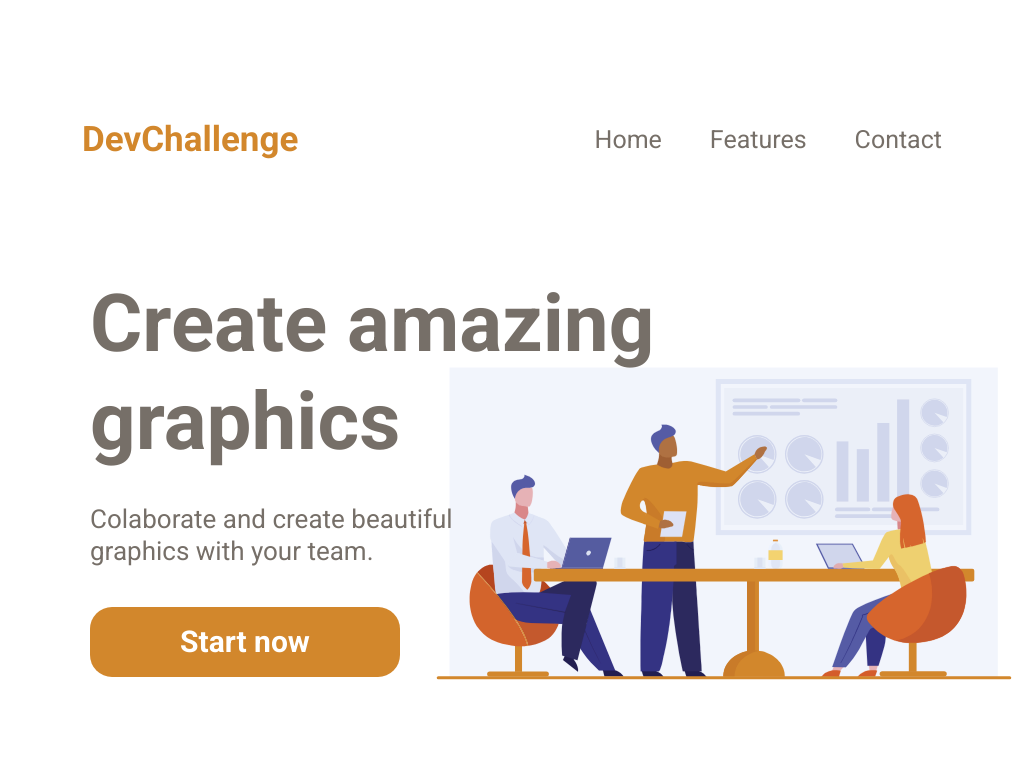
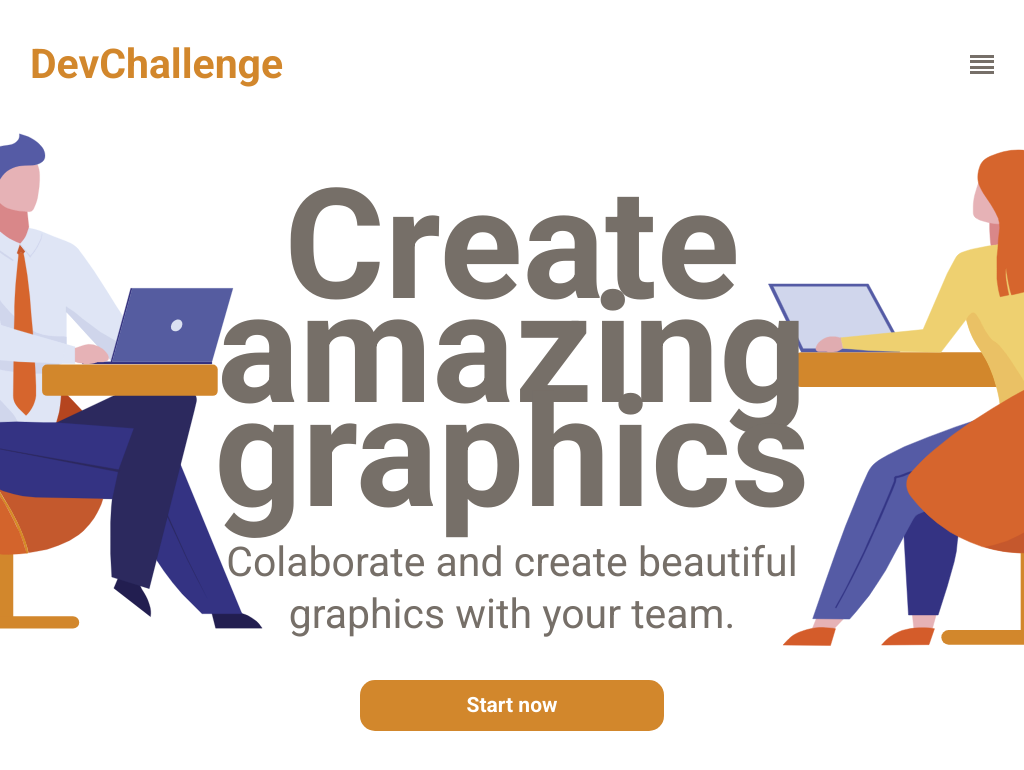
Before and after one commit to RenanTRS/AmazingGrap-DevChallenge, a React (Create React App) app: page / in a window 1024 px wide. Shown: the top 770 px of the page. Built offline with nearby package versions, Linux system fonts and the light colour scheme.

Commit message:
update for layout ipad pro

```diff
--- a/src/styles/global.scss
+++ b/src/styles/global.scss
@@ -61,7 +61,7 @@ li{
     }
 }
 
-@media screen and (min-width: 1024px) {
+@media screen and (min-width: 1025px) {
     #container{
         background: url(../assets/images/team.svg) no-repeat;
         background-size: clamp(60rem, 50vw, 82rem);
--- a/src/styles/header.scss
+++ b/src/styles/header.scss
@@ -7,7 +7,8 @@ header{
 
     h2{
         font-weight: 700;
-        font-size: 2.2rem;
+        /*font-size: 2.2rem;*/
+        font-size: clamp(2.2rem, 4vw, 5rem);
 
         color: $primary-color;
     }
@@ -103,10 +104,24 @@ header{
         }
     }
 }
+@media screen and (min-width: 1024px) and (max-width: 1200px) and (min-height: 1360px) and (max-height: 1370px){
+    header{
+        padding: 0 6rem;
+    }
+    .menu-section{
+        div{
+            gap: .44rem;
 
-@media screen and (min-width: 1024px) {
+            span.one, span.two, span.three, span.four{
+                width: 4.3rem;
+                height: .62rem;
+            }
+        }
+    }
+
+}
+@media screen and (min-width: 1025px) {
     header{
-        /*margin: 2rem 5.2rem 0;*/
         margin: 0 5.2rem 0;
 
         h2{
--- a/src/styles/main.scss
+++ b/src/styles/main.scss
@@ -110,6 +110,7 @@ main.toggle{
     }
 }
 */
+/*Mobile*/
 @media screen and (min-width: 160px){
     main{
         background: url(../assets/images/person1.svg) no-repeat, url(../assets/images/person3.svg) no-repeat;
@@ -134,6 +135,8 @@ main.toggle{
         }
     }
 }
+
+/*Mobile landscape*/
 @media screen and (min-height: 270px) and (max-height: 610px) and (min-width: 460px) and (max-width: 965px){
     main{
         background: initial;
@@ -182,6 +185,33 @@ main.toggle{
     }
 
 }
+/*Tablet*/
+@media screen and (min-height: 611px) and (max-height: 1367px) and (min-width: 600px) and (max-width: 1024px){
+    main{
+        background-size: 37%, 40%;
+        background-position: -18% 20%, 125% 27%;
+
+        padding: 2rem 0 0;
+
+        height: 92vh;
+        section{
+            strong{
+                font-size: clamp(7rem, 15vw, 21rem);
+                line-height: clamp(10rem, 13vh, 27rem);
+
+                width: clamp(42rem, 60vw, 60rem);
+
+                margin: 0 auto;
+            }
+            p{
+                font-size: clamp(2.5rem, 4vw, 4.8rem);
+                line-height: clamp(5.2rem, 6vh, 4.4rem);
+
+                width: clamp(32rem, 61vw, 59rem);
+            }
+        }
+    }
+}
 
 /*
 @media screen and (min-width: 660px){
@@ -194,7 +224,8 @@ main.toggle{
     }
 
 }*/
-@media screen and (min-width: 1024px) {
+
+@media screen and (min-width: 1025px) {
     main{
         align-items: flex-start;
 
@@ -220,7 +251,6 @@ main.toggle{
             }
 
             p{
-                /*margin-top: 3.2rem;*/
                 margin: 3.2rem 0 0;
 
                 font-size: clamp(2.6rem, 2vw, 3.8rem);
```
